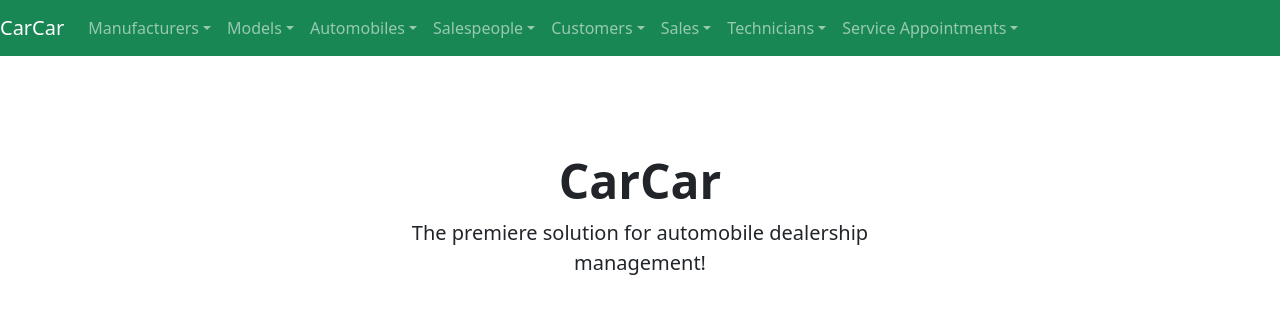
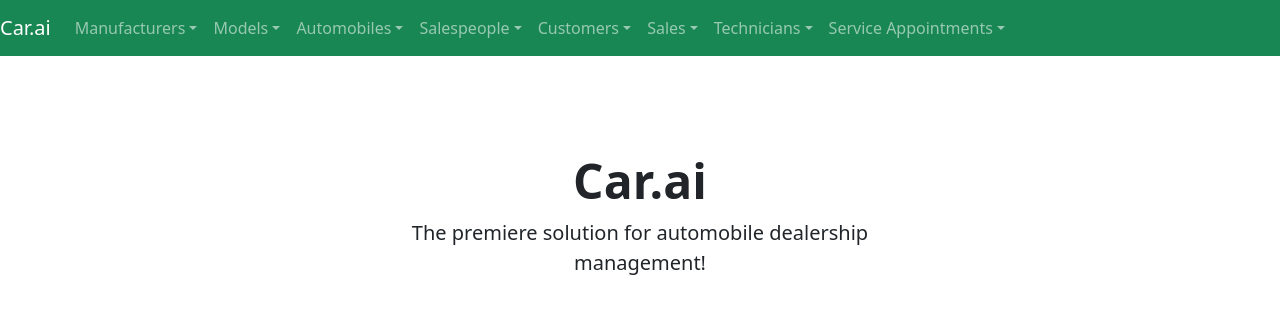
Before and after one commit to salhadid/carai, a React (Create React App) app in the folder ghi/app/: page / in a window 1280 px wide. Shown: the top 314 px of the page. Built offline with nearby package versions, Linux system fonts and the light colour scheme.

Commit message:
changed the name of the app on the webpage

```diff
--- a/ghi/app/src/MainPage.js
+++ b/ghi/app/src/MainPage.js
@@ -1,7 +1,7 @@
 function MainPage() {
     return (
         <div className="px-4 py-5 my-5 text-center">
-            <h1 className="display-5 fw-bold">CarCar</h1>
+            <h1 className="display-5 fw-bold">Car.ai</h1>
             <div className="col-lg-6 mx-auto">
                 <p className="lead mb-4">
                     The premiere solution for automobile dealership
--- a/ghi/app/src/Nav.js
+++ b/ghi/app/src/Nav.js
@@ -15,7 +15,7 @@
 	return (
 		<Navbar bg="success" expand="lg" variant="dark">
 			<Navbar.Brand as={NavLink} to="/">
-				CarCar
+				Car.ai
 			</Navbar.Brand>
 			<Navbar.Toggle aria-controls="navbarSupportedContent" />
 			<Navbar.Collapse id="navbarSupportedContent">
```
